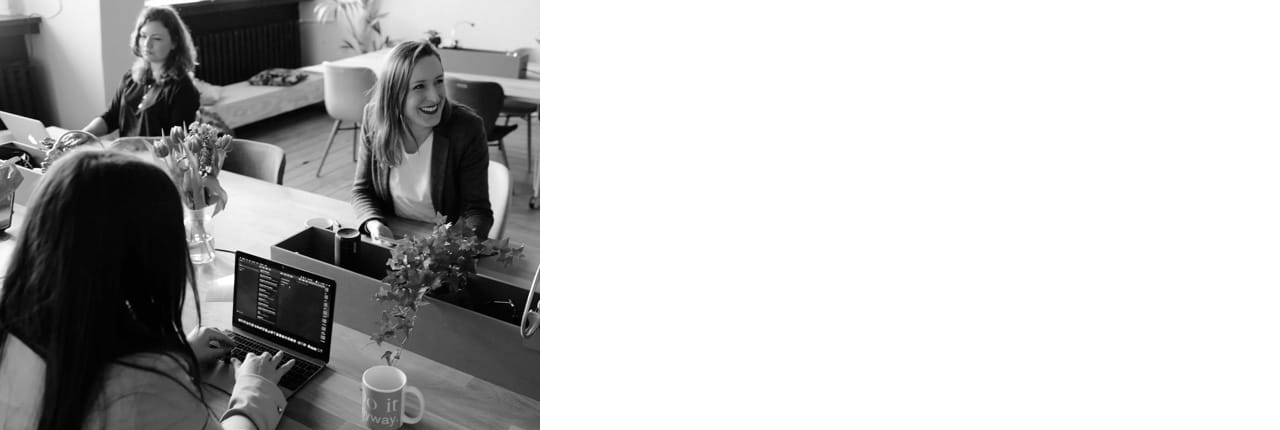
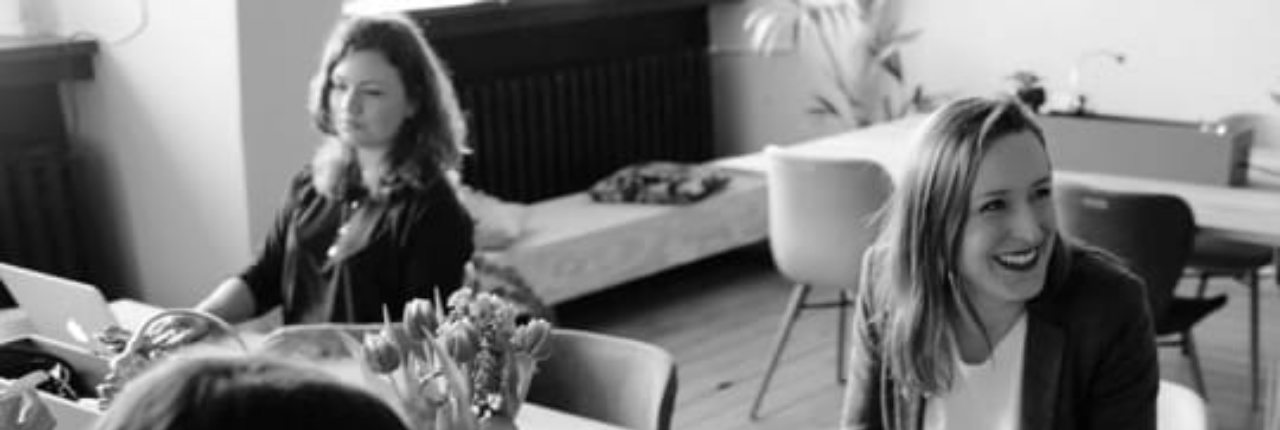
Before and after one commit to Clive-Chambers/stats-preview-card-component, a plain HTML site: page index.html in a window 1280 px wide. Shown: the top 430 px of the page. Drawn offline with Linux system fonts and the light colour scheme.

Commit message:
Import Fonts

```diff
--- a/style.css
+++ b/style.css
@@ -3,10 +3,20 @@
     padding: 0;
     margin: 0;
 }
+@import url('https://fonts.googleapis.com/css2?family=Inter:wght@400;700&family=Lexend+Deca&display=swap');
+
+/* font-family: 'Inter', sans-serif;
+font-family: 'Lexend Deca', sans-serif; */
 
 body {
     font-size: 15px;
+    font-family: 'Inter', sans-serif;
 }
+
+img{
+    width: 100%;
+}
+
 
 
 /*---- FOOTER ----*/
```
